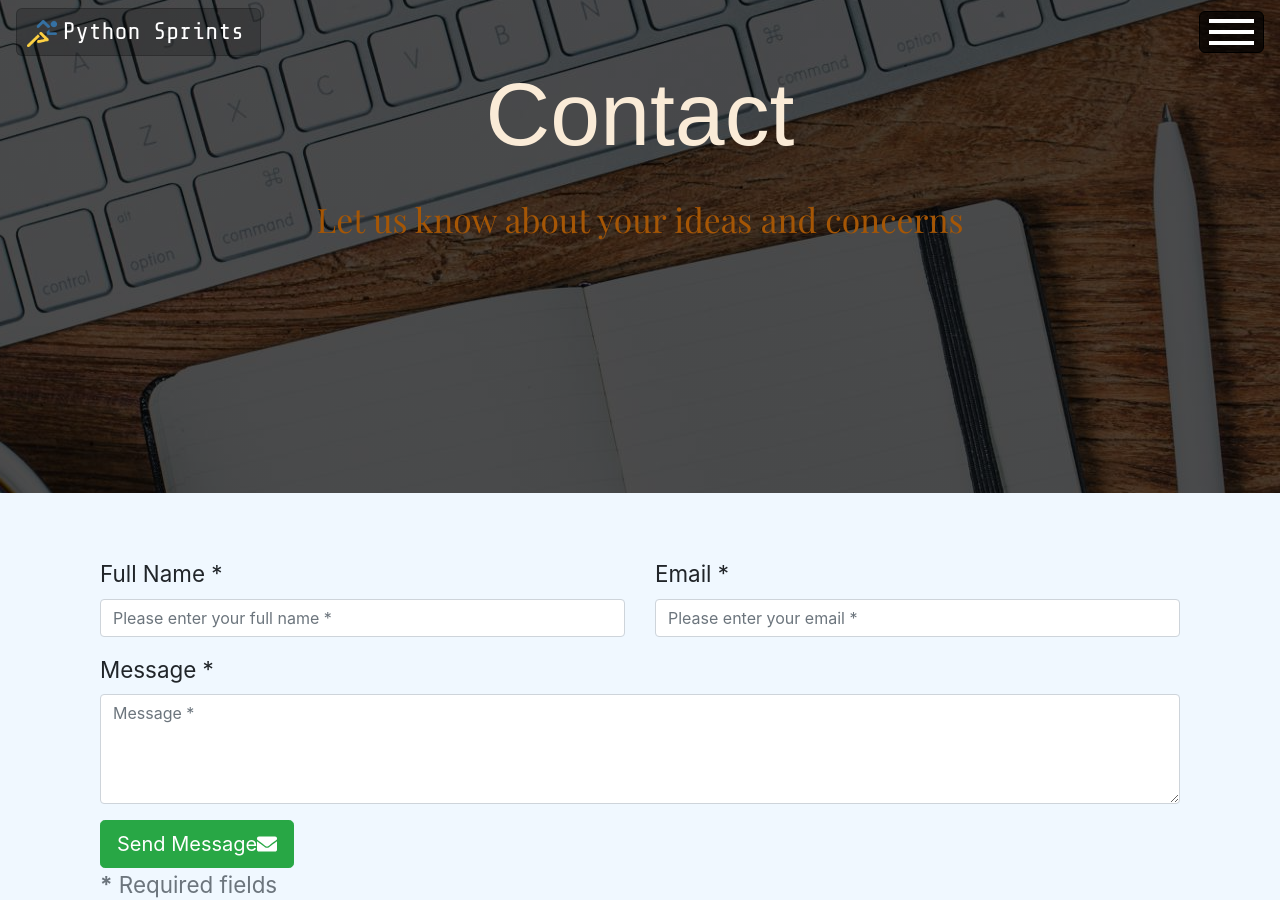
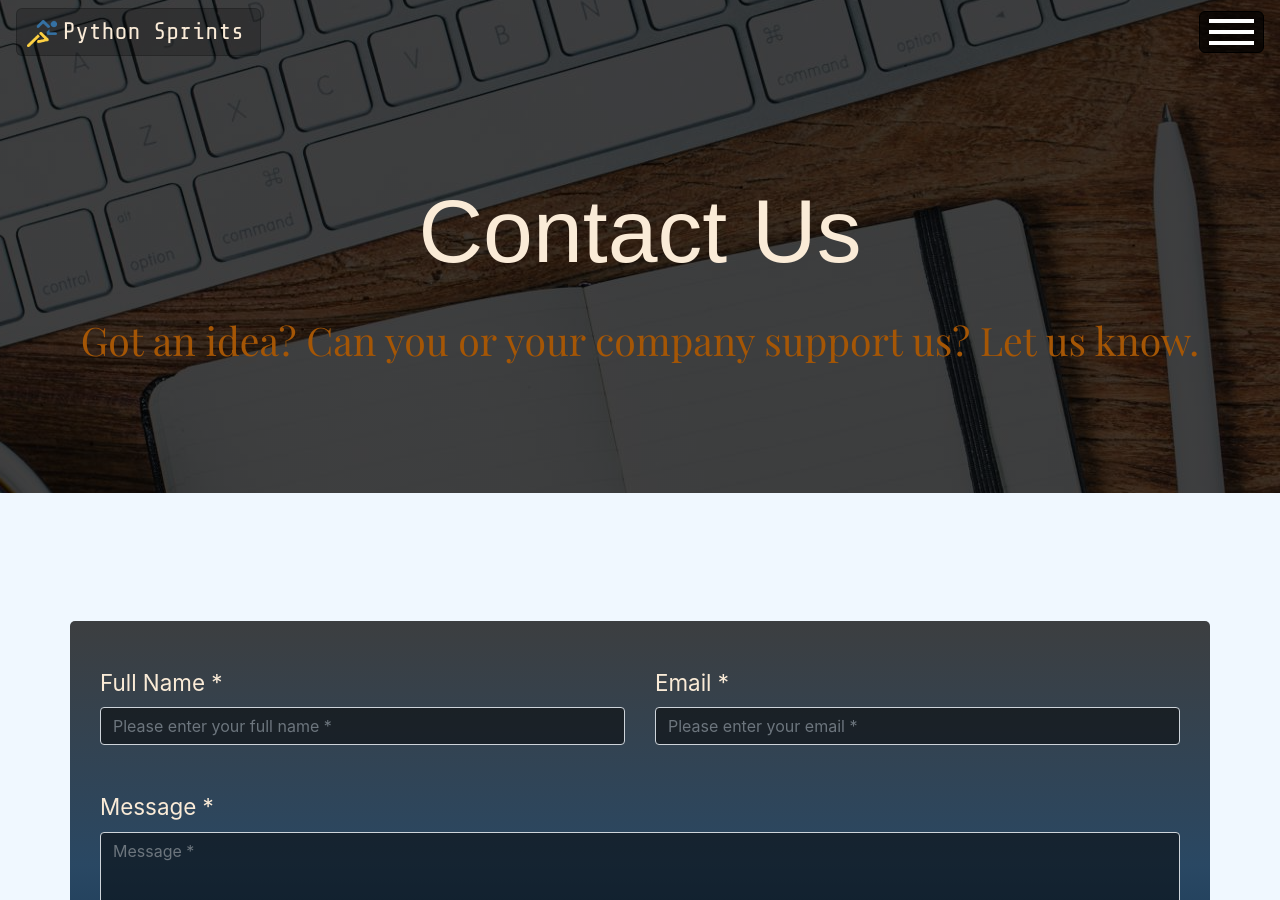
Before and after one commit to python-sprints/python-sprints.github.io, a Jekyll site: the page built from _pages/04_contact.html, in a window 1280 px wide and 900 px high. Built offline with Jekyll 4.4.1, drawn with Linux system fonts in a browser that asks for light colours; nearby versions of some CDN libraries; some web fonts are replaced.

Commit message:
Chaged background overlay opacity for contact to make title stand out better. Changed contact title / subtitle text - suggestions are welcome. Centered send message button. Styled contact page. Unified colors on the home page (titles / subtitles).

```diff
--- a/_pages/04_contact.html
+++ b/_pages/04_contact.html
@@ -6,10 +6,10 @@ permalink: /contact/
 
 <style>
     .contact__background-img {
-        background-size: cover;
+        background-size: contain;
         background: linear-gradient(90deg,
-            rgba(0, 0, 0, 0.7),
-            rgba(0, 0, 0, 0.7)),
+            rgba(0, 0, 0, 0.75),
+            rgba(0, 0, 0, 0.75)),
             url("{{ site.baseurl }}/static/images/contact/contact_top_1920x600px.jpg") top center no-repeat;
     }
 </style>
@@ -19,13 +19,13 @@ permalink: /contact/
     <div class="contact__background-img">
         <div class="row container-fluid">
             <div class="col-sm-12">
-                <h2 class="section-title contact__title">Contact</h2>
-                <h3 class="contact__subtitle">Let us know about your ideas and concerns</h3>
+                <h2 class="section-title contact__title">Contact Us</h2>
+                <h3 class="contact__subtitle">Got an idea? Can you or your company support us? Let us know.</h3>
             </div>
         </div>
     </div>
     <!--Contact form-->
-        <form class="contact__form container" method="POST" action="//formspree.io/tomaszk1@hotmail.co.uk" role="form">
+        <form class="contact__form container" method="POST" action="//formspree.io/py.sprints@gmail.com" role="form">
             <div class="row">
                 <div class="col-md-6">
                     <div class="form-group">
@@ -50,7 +50,7 @@ permalink: /contact/
                         <div class="help-block with-errors"></div>
                     </div>
                 </div>
-                <div class="col-md-12">
+                <div class="col-md-12 text-center">
                     <input type="text" name="_gotcha" style="display: none">
                     <input type="hidden" name="_subject" value="Message from Python Sprints">
                     <button type="submit" class="contact__submit-button btn btn-success btn-send btn-lg">Send Message<span class="contact__icon"><i class="fas fa-envelope"></i></span></button>
--- a/_sass/contact.scss
+++ b/_sass/contact.scss
@@ -1,22 +1,84 @@
 .contact {
   margin-top: -66px;
+  padding-bottom: 5vh;
 }
 
-.contact__background-img {
+@media (orientation: landscape) {
+  .contact__background-img {
   min-height: 55vh;
+  }
+}
+
+@media (orientation: portrait) {
+  .contact__background-img {
+  min-height: 25vh;
+  }
 }
 
 .contact .contact__title {
+  margin-top: 20vh;
   color: antiquewhite;
 }
 
 .contact__subtitle {
-  font-size: 1.5em;
+  font-size: 1.75em;
   text-align: center;
   font-family: 'Playfair Display', serif;
   color: #A55605;
+  margin-bottom: 10vh;
 }
 
 .contact__form {
-  margin-top: 5%;
+  margin-top: 10%;
+  border-radius: 5px;
+  background: linear-gradient(180deg,
+  rgba(0, 0, 0, 0.75),
+  rgba(7, 41, 72, 0.85) 50%,
+  #072948 100%);
+  height: 100%;
 }
+
+.contact__label {
+  color: antiquewhite;
+}
+
+.form-group {
+  margin-top: 2em;
+  margin-bottom: 0;
+}
+
+.form-control {
+  background: rgba(0, 0, 0, 0.5);
+  &:focus {
+    background: rgba(250, 235, 215, 0.5);
+    color: black;
+  }
+}
+
+.contact__submit-button {
+  margin-top: 2em;
+  min-width: 10em;
+  font-size: 1.25em;
+  font-family: 'Playfair Display', serif;
+  text-align: center;
+  background: #072948;
+  border: #035E9A 2px ridge;
+  transition: all 0.5s ease-in;
+  color: #7FA0C2;
+  &:hover {
+    text-align: center;
+    background: rgba(7, 41, 72, 0.53);
+    border: #A55605 2px ridge;
+    color: antiquewhite;
+
+  }
+  &:hover > .contact__icon {
+    color: antiquewhite;
+  }
+}
+
+.contact__icon {
+  transition: all 0.5s ease-in;
+  margin-left: 5%;
+  color: #7FA0C2;
+}
--- a/_sass/style.scss
+++ b/_sass/style.scss
@@ -83,7 +83,7 @@ a {
 
 .navigation__brand-name {
   font-size: 0.8em;
-  color: #ffffff;
+  color: antiquewhite;
   font-family: 'Share Tech Mono', monospace;
 }
 
@@ -120,7 +120,7 @@ a {
 
 .navigation__title {
   font-family: 'Share Tech Mono', monospace;
-  color: #ffffff;
+  color: antiquewhite;
   font-size: 3.5em;
   margin-top: 40vh;
   text-align: center;
@@ -129,7 +129,7 @@ a {
 .navigation__subtitle {
   font-size: 1.16em;
   font-family: 'Share Tech Mono', monospace;
-  color: #818181;
+  color: #A55605;
   text-align: center;
   margin-bottom: 50%;
 }
@@ -585,8 +585,7 @@ a {
 }
 
 .footer {
-  margin-top: 10%;
-  padding-top: 2.5%;
+  margin-top: 5%;
   background: #072948;
   border-top: #7fa0c2 1px solid;
 }
@@ -618,6 +617,7 @@ a {
 }
 
 .footer__section-title {
+  margin-top: 1em;
   color: aliceblue;
   font-size: 1.5em;
   text-align: center;
```
